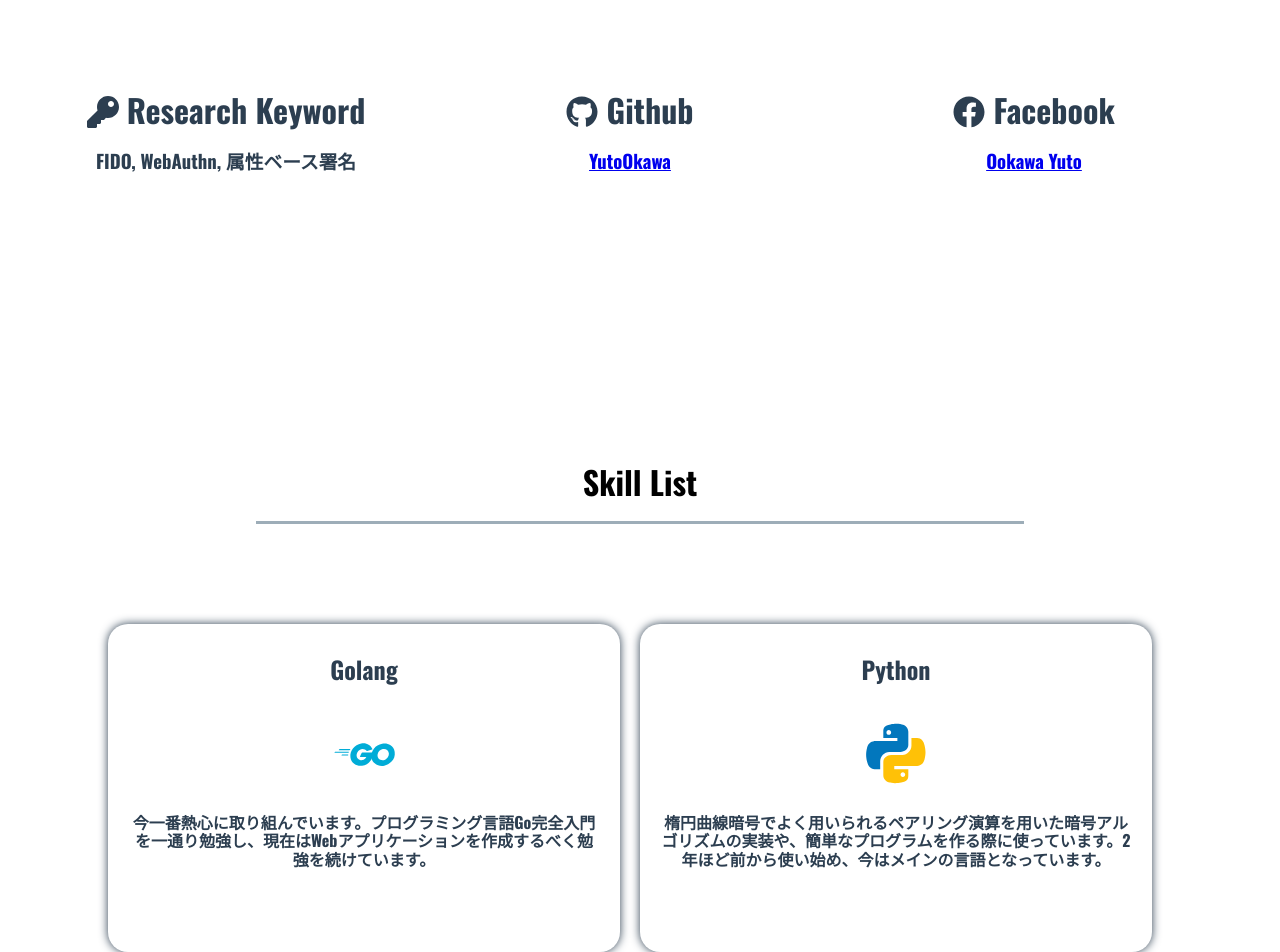
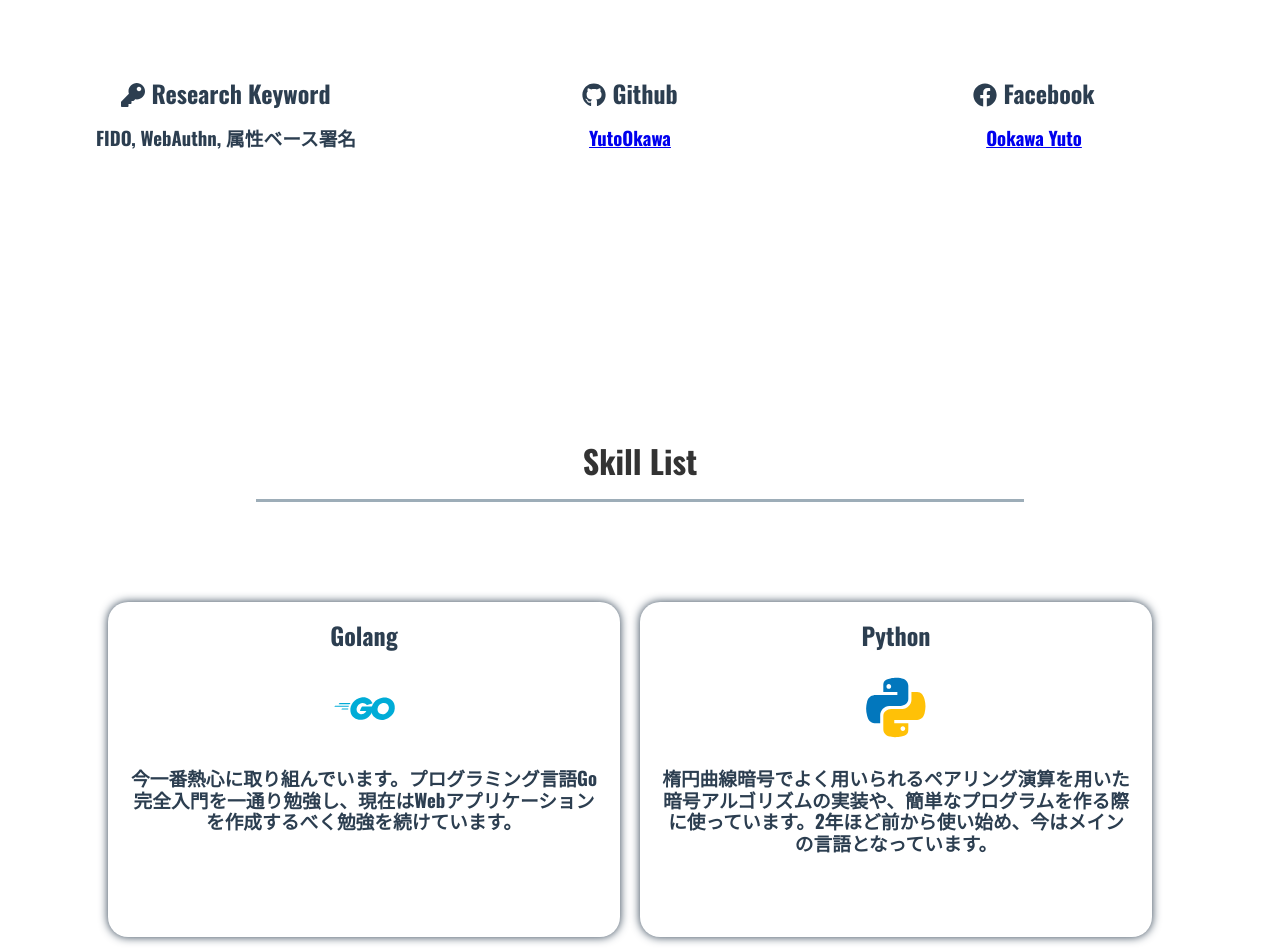
Before and after one commit to YutoOkawa/portfolio, a Vue app: page / in a window 1280 px wide. Shown: the part 1040-1992 px from the top of the page. Built offline with nearby package versions, Linux system fonts and the light colour scheme; what vue-smoothscroll would draw is missing.

Commit message:
<h>タグ乱用の修正

```diff
--- a/src/components/pages/Output.vue
+++ b/src/components/pages/Output.vue
@@ -3,10 +3,12 @@
         <h1 class="content-title"> {{ msg }} </h1>
         <div class="output">
             <div class="content" v-for="(output, index) in outputs" :key="index">
-                <h2><a :href="output.url">{{ output.name }}</a></h2>
-                <h3> {{ output.text }} </h3>
-                <h2>使用言語</h2>
-                <h3>{{ output.lang }}</h3>
+                <h2 class="output_title">
+                    <a :href="output.url">{{ output.name }}</a>
+                </h2>
+                <h3 class="output_text"> {{ output.text }} </h3>
+                <h2 class="output_title">使用言語</h2>
+                <h3 class="output_text">{{ output.lang }}</h3>
             </div>
         </div>
     </div>
@@ -52,20 +54,20 @@ export default {
 <style lang="scss" scoped>
 @import '@/assets/style/_mixin.scss';
 
-div.output {
+.output {
     @include box-wrapper;
 }
 
-div.content {
+.content {
     @include box-shadow;
     @include box(40%)
 }
 
-h2 {
+.output_title {
     @include box-title;
 }
 
-h3 {
+.output_text {
     @include box-text;
 }
 
--- a/src/components/pages/Profile.vue
+++ b/src/components/pages/Profile.vue
@@ -5,9 +5,9 @@
         </h1>
         <div class="profile">
             <div class="content" v-for="(content, index) in contents" :key="index">
-                <h1 class="profile_title">
+                <h2 class="profile_title">
                     <font-awesome-icon :icon="content.icon" class="icon"/> {{ content.title }}
-                </h1>
+                </h2>
                 <h3 v-if="content.url!=null">
                     <a :href="content.url"> {{ content.text }} </a>
                 </h3>
@@ -70,19 +70,19 @@ export default {
 @import '@/assets/style/_mixin.scss';
 
 
-div.profile {
+.profile {
     @include box-wrapper;
 }
 
-div.content {
+.content {
     @include box(30%)
 }
 
-div.profile_title {
+.profile_title {
     @include box-title;
 }
 
-div.profile_text {
+.profile_text {
     @include box-text;
 }
 
--- a/src/components/pages/Skill.vue
+++ b/src/components/pages/Skill.vue
@@ -3,9 +3,9 @@
         <h1 class="content-title"> {{ msg }} </h1>
         <div class="skill">
             <div class="content" v-for="(skill, index) in skills" :key="index">
-                <h4 class="skill_name"> {{ skill.name }} </h4>
+                <h2 class="skill_name"> {{ skill.name }} </h2>
                 <img v-bind:src="skill.logo" class="lang_icon">
-                <h4 class="skill_text"> {{ skill.text }} </h4>
+                <h3 class="skill_text"> {{ skill.text }} </h3>
             </div>
         </div>
     </div>
@@ -72,25 +72,21 @@ export default {
 <style lang="scss" scoped>
 @import '@/assets/style/_mixin.scss';
 
-div.skill {
+.skill {
     @include box-wrapper;
 }
 
-div.content {
+.content {
     @include box-shadow;
     @include box(40%)
 }
 
-h4.skill_text {
-    @include box-text;
-}
-
-h4.skill_name {
+.skill_name {
     @include box-title;
 }
 
-h1 {
-    color: black;
+.skill_text {
+    @include box-text;
 }
 
 p {
```
Also changed, not shown: 7 other files (tests, documents, lock files or other folders).
